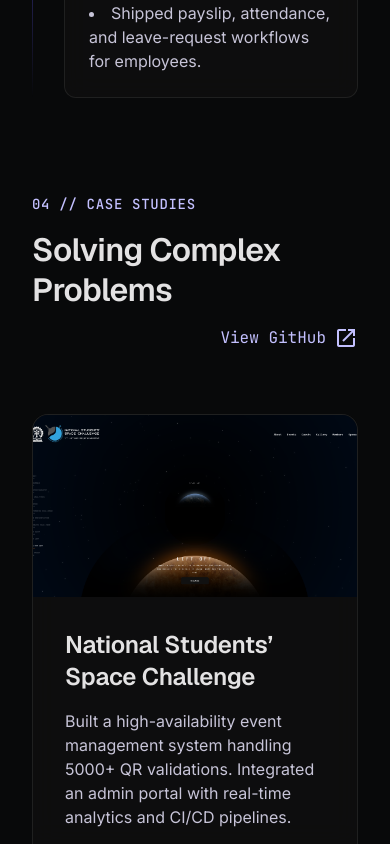
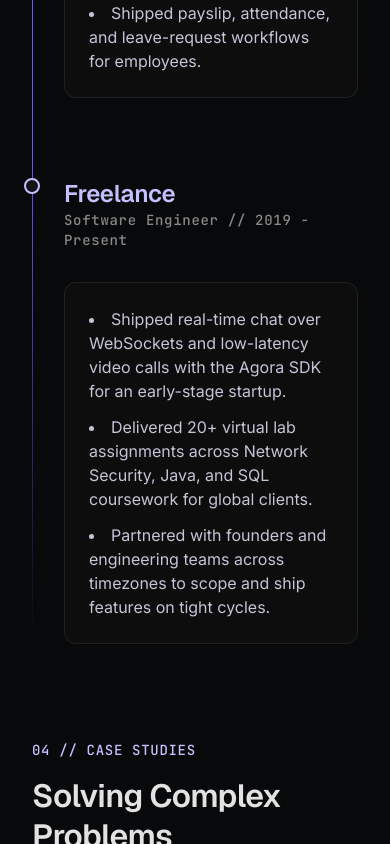
Before and after one commit to sethiaeeshaan/portfolio, a Next.js app: page / in a window 390 px wide. Shown: the part 5173-6017 px from the top of the page. Built offline with nearby package versions, Linux system fonts and the light colour scheme.

Commit message:
feat: add ExperienceSection component to showcase professional career path

```diff
--- a/src/components/ExperienceSection.tsx
+++ b/src/components/ExperienceSection.tsx
@@ -72,7 +72,7 @@
           </ScrollReveal>
 
           {/* Rean Watertech */}
-          <ScrollReveal className="relative">
+          <ScrollReveal className="relative mb-20">
             <div className="hidden md:block absolute left-1/2 -translate-x-1/2 w-4 h-4 rounded-full bg-surface border-2 border-primary"></div>
             <div className="md:hidden absolute -left-8 -translate-x-1/2 w-4 h-4 rounded-full bg-surface border-2 border-primary"></div>
             <div className="grid md:grid-cols-2 gap-8 md:gap-24">
@@ -89,6 +89,25 @@
               </div>
             </div>
           </ScrollReveal>
+
+          {/* Freelance */}
+          <ScrollReveal className="relative">
+            <div className="hidden md:block absolute left-1/2 -translate-x-1/2 w-4 h-4 rounded-full bg-surface border-2 border-primary"></div>
+            <div className="md:hidden absolute -left-8 -translate-x-1/2 w-4 h-4 rounded-full bg-surface border-2 border-primary"></div>
+            <div className="grid md:grid-cols-2 gap-8 md:gap-24">
+              <div className="md:text-right">
+                <h3 className="font-headline-md text-headline-md text-primary">Freelance</h3>
+                <div className="font-label-mono text-label-mono text-text-muted">Software Engineer // 2019 - Present</div>
+              </div>
+              <div className="glass-card p-6 rounded-xl">
+                <ul className="space-y-3 list-disc list-inside text-on-surface-variant">
+                  <li>Shipped real-time chat over WebSockets and low-latency video calls with the Agora SDK for an early-stage startup.</li>
+                  <li>Delivered 20+ virtual lab assignments across Network Security, Java, and SQL coursework for global clients.</li>
+                  <li>Partnered with founders and engineering teams across timezones to scope and ship features on tight cycles.</li>
+                </ul>
+              </div>
+            </div>
+          </ScrollReveal>
         </div>
       </div>
     </section>
```
